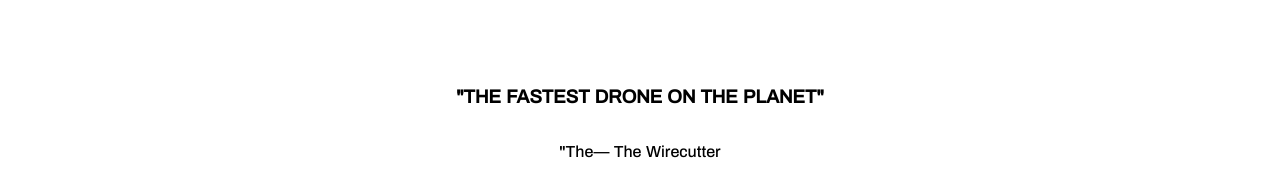
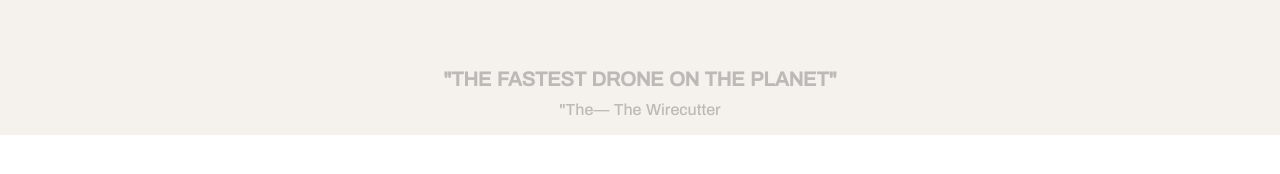
Before and after one commit to Simon994/byrdmr_variations, a React (Create React App) app: page / in a window 1280 px wide. Shown: the part 992-1166 px from the top of the page. After the commit the page ends 1127 px from the top, so only its background shows below. Built offline with nearby package versions, Linux system fonts and the light colour scheme.

Commit message:
Finish styling desktop Hero view

```diff
--- a/src/styles/index.css
+++ b/src/styles/index.css
@@ -32,6 +32,7 @@
   display: flex;
   flex-direction: column;
   align-items: center;
+  background: inherit;
 }
 
 #drone-img {
@@ -50,6 +51,17 @@
   font-size: 265px;
   margin: -110px 0 0 0;
   color: white;
+}
+
+.hero-inner-container h3,
+.hero-inner-container p {
+  color: rgba(0, 0, 0, 0.23);
+  margin-top: 0;
+}
+
+.hero-inner-container h3 {
+  font-size: 20px;
+  margin-bottom: 10px;
 }
 
 /* Desktop navbar */
```
